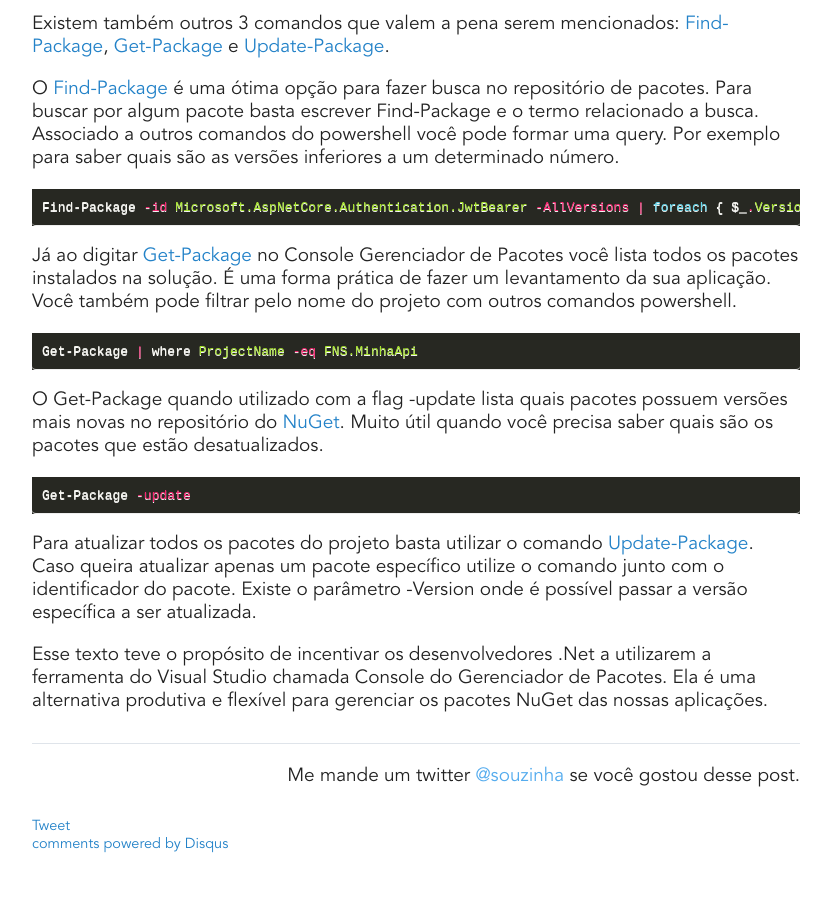
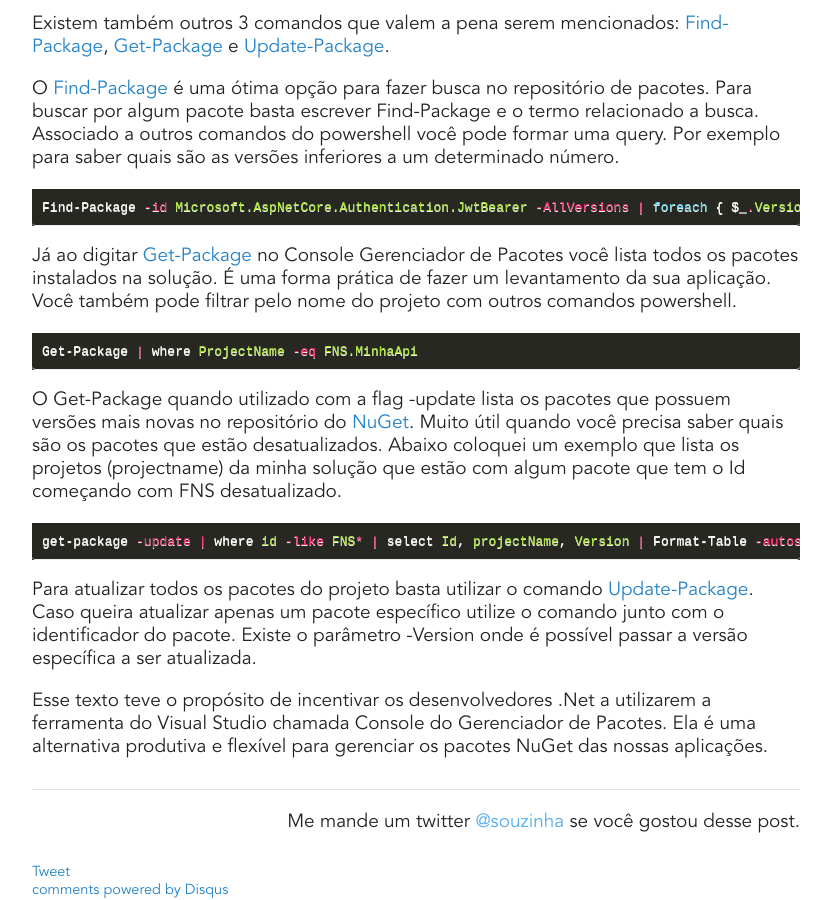
Before and after one commit to fabio-neves/fabio-neves.github.io, a Jekyll site: the page built from _posts/2022-05-14-package-manager-console.md, in a window 1280 px wide and 900 px high, scrolled down 1204 px. Shown: the whole window, without its empty margins (224-1055 px from the left). Built offline with Jekyll 4.4.1, drawn with Linux system fonts in a browser that asks for light colours; comment, search, counter and statistics services are not loaded; before the commit the page ends 2058 px from its top, so only the background shows below that.

Commit message:
Adiciona um exemplo melhor de get-package ao texto.

````diff
--- a/_posts/2022-05-14-package-manager-console.md
+++ b/_posts/2022-05-14-package-manager-console.md
@@ -34,10 +34,10 @@ Já ao digitar [Get-Package][get-package-ref]{:target="_blank"} no Console Geren
 Get-Package | where ProjectName -eq FNS.MinhaApi
 ```
 
-O Get-Package quando utilizado com a flag -update lista quais pacotes possuem versões mais novas no repositório do [NuGet][nuget-home]{:target="_blank"}. Muito útil quando você precisa saber quais são os pacotes que estão desatualizados.
+O Get-Package quando utilizado com a flag -update lista os pacotes que possuem versões mais novas no repositório do [NuGet][nuget-home]{:target="_blank"}. Muito útil quando você precisa saber quais são os pacotes que estão desatualizados. Abaixo coloquei um exemplo que lista os projetos (projectname) da minha solução que estão com algum pacote que tem o Id começando com FNS desatualizado.
 
 ```powershell
-Get-Package -update
+get-package -update | where id -like FNS* | select Id, projectName, Version | Format-Table -autosize -wrap
 ```
 
 Para atualizar todos os pacotes do projeto basta utilizar o comando [Update-Package][update-package-ref]{:target="_blank"}. Caso queira atualizar apenas um pacote específico utilize o comando junto com o identificador do pacote. Existe o parâmetro -Version onde é possível passar a versão específica a ser atualizada.
````
